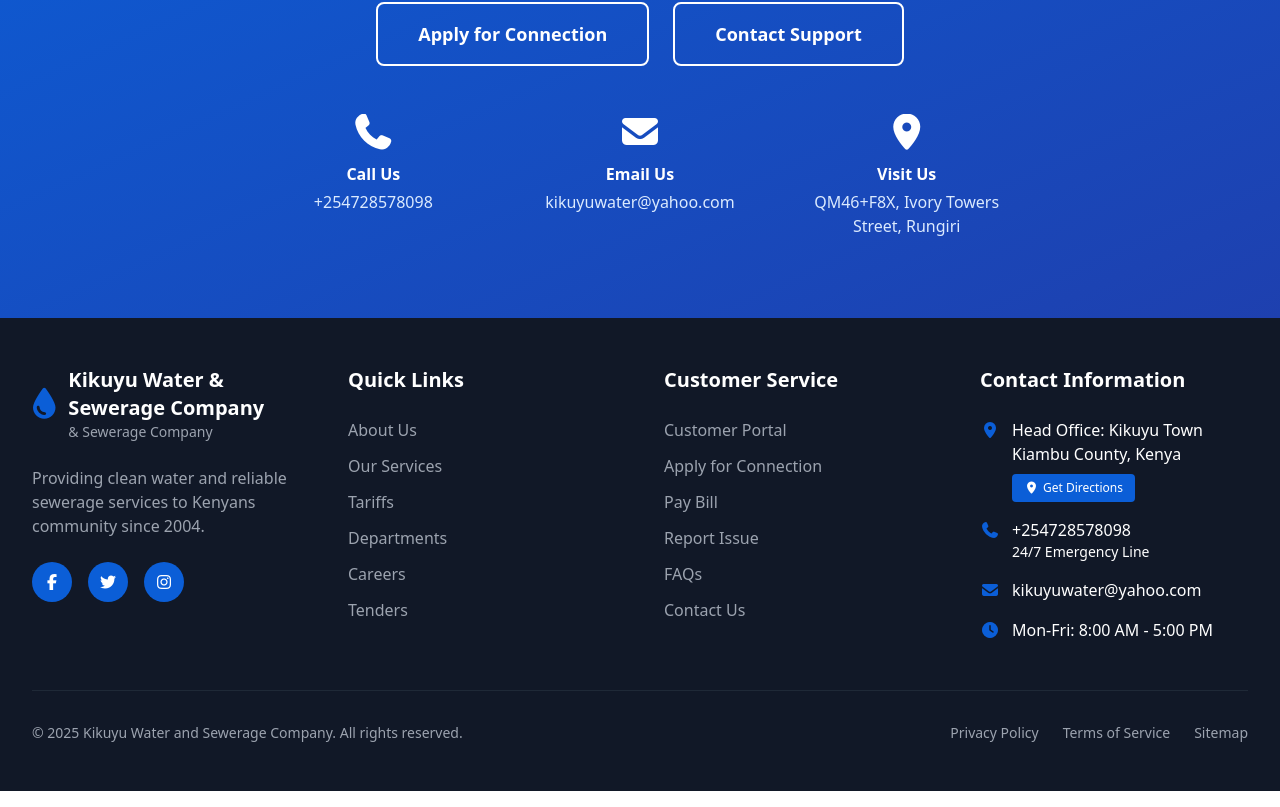
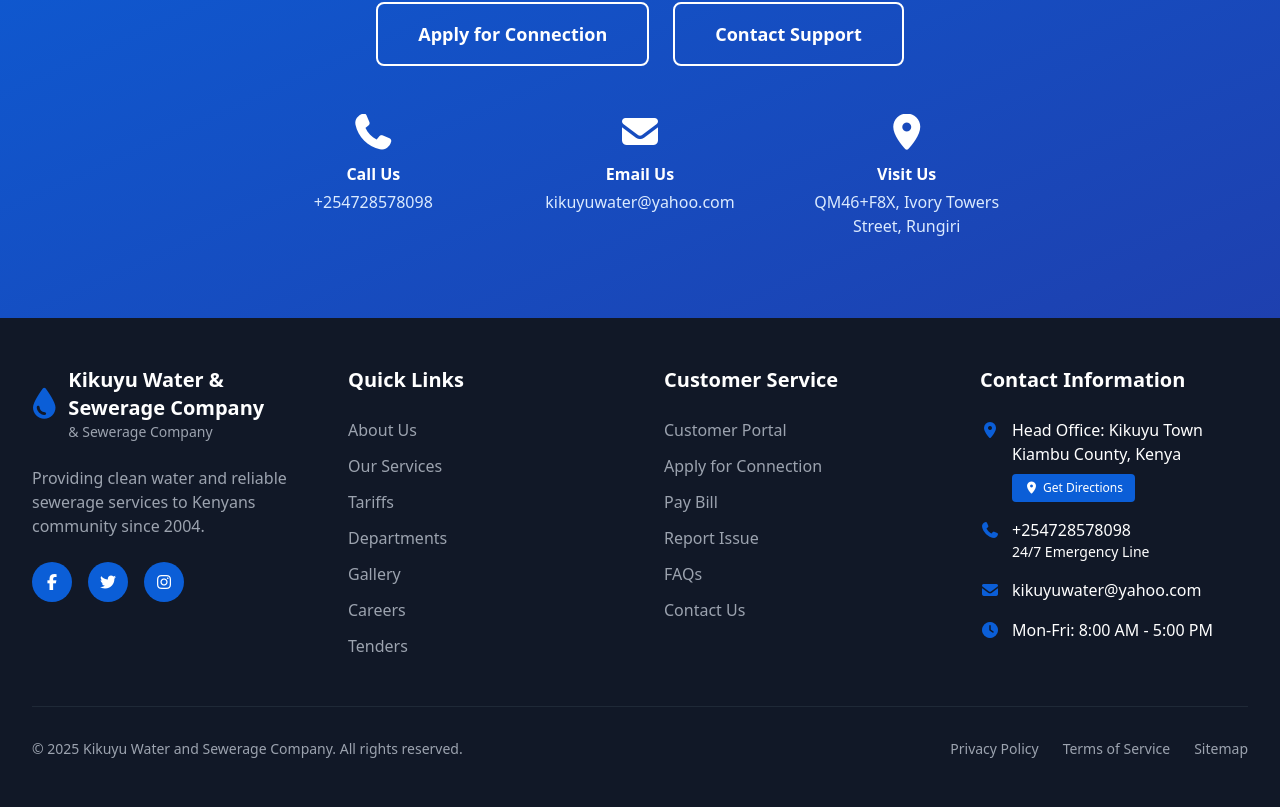
Before and after one commit to KikuyuWater/Kikuyu-Water, a React (Create React App) app in the folder kikuyu-water/: page / in a window 1280 px wide. Shown: the part 7788-8595 px from the top of the page. Built offline with nearby package versions, Linux system fonts and the light colour scheme.

Commit message:
Add Gallery link to footer quick links

```diff
--- a/kikuyu-water/src/layouts/Footer.jsx
+++ b/kikuyu-water/src/layouts/Footer.jsx
@@ -52,6 +52,7 @@ const Footer = () => {
                 "Our Services",
                 "Tariffs",
                 "Departments",
+                "Gallery",
                 "Careers",
                 "Tenders",
               ].map((link) => (
```
